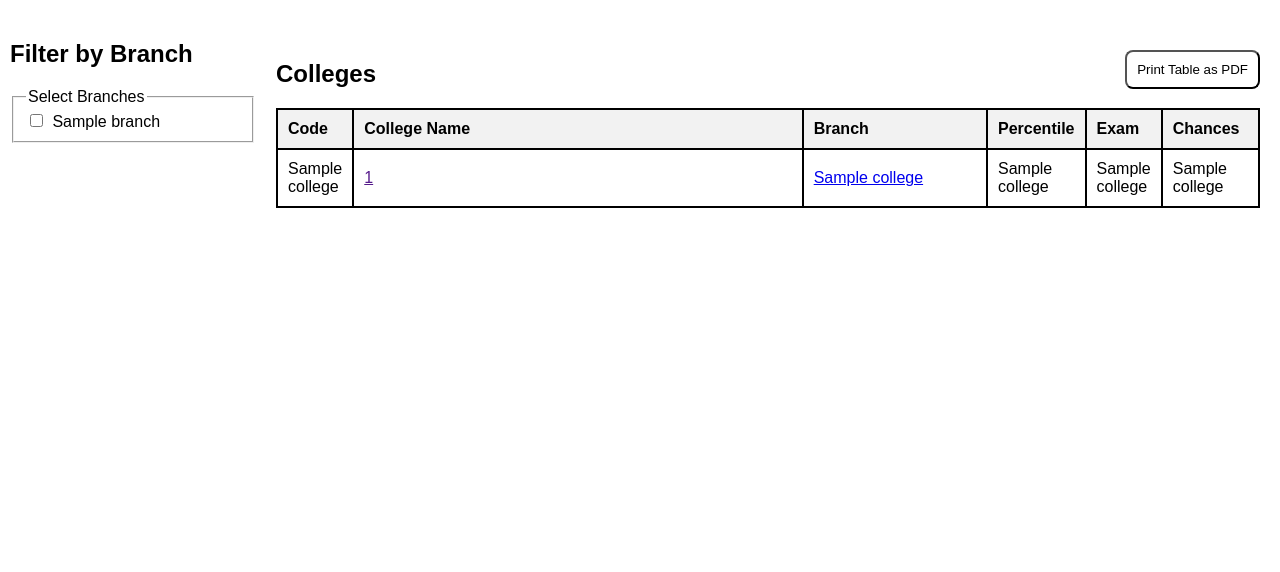
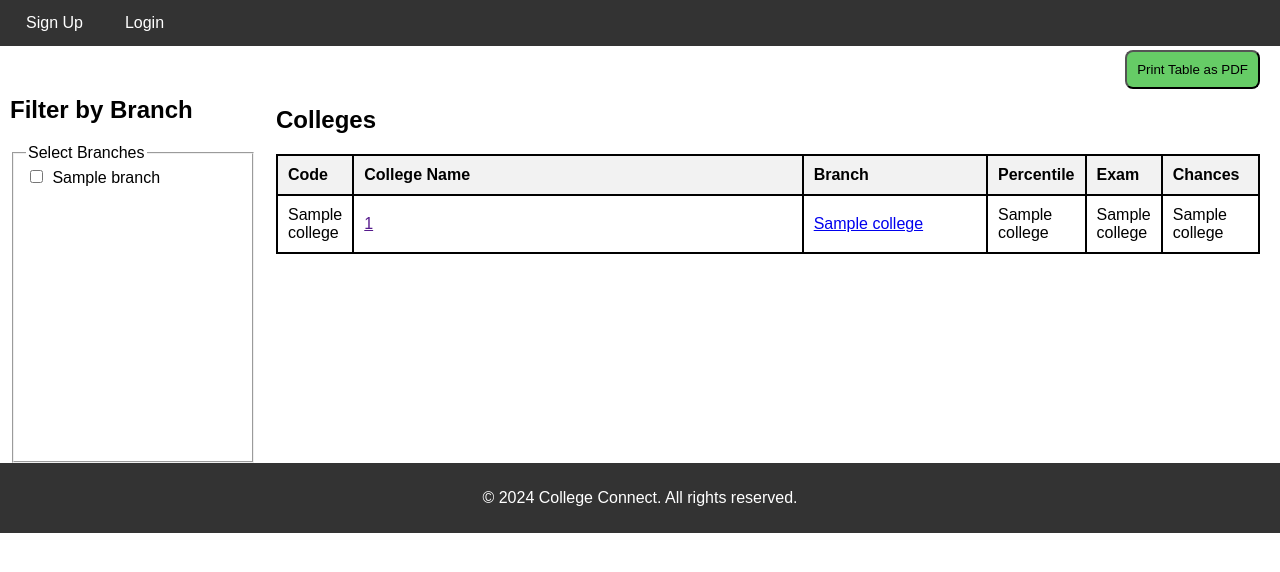
Before and after one commit to gauthamnnair/College-Connect, a Flask app: template templates/result.html in a window 1280 px wide. Shown: the top 572 px of the page. Run offline with Flask 3, Linux system fonts and the light colour scheme; the template is opened without the code that fills it: most values are stand-ins (such as "Sample title", 1, 10 or a date in 2020).

Commit message:
Added Nav bar and renamed pages

```diff
--- a/app.py
+++ b/app.py
@@ -83,7 +83,7 @@ def login():
 
     if user:
         # Redirect to index page with username if login is successful
-        return redirect(url_for('index', username=username))
+        return redirect('/form')
     else:
         # Redirect back to login page with an error message
         return redirect(url_for('login_form'))
@@ -94,12 +94,12 @@ def index(username):
     return f'Welcome, {username}!'
 
 # Render the admission form
-@app.route('/admission', methods=['GET'])
+@app.route('/form', methods=['GET'])
 def admission_form():
     return render_template('form.html')
 
 # Handle admission form submission
-@app.route('/submit', methods=['POST'])
+@app.route('/list', methods=['POST'])
 def submit_admission():
     mhcet_percentile = request.form.get('mhcet_percentile')
     jee_percentile = request.form.get('jee_percentile')
--- a/static/styles.css
+++ b/static/styles.css
@@ -75,3 +75,53 @@ th, td {
 th {
     background-color: #f2f2f2;
 }
+
+nav {
+    background-color: #333;
+    overflow: hidden;
+    width: 100%;
+    top: 0;
+}
+
+nav ul {
+    list-style-type: none;
+    margin: 0;
+    padding: 0;
+    overflow: hidden;
+    display: flex;
+    justify-content: space-between;
+    align-items: center; /* Align items vertically */
+    width: 100%;
+}
+
+nav .right-group {
+    display: flex;
+    justify-content: flex-end; /* Align items to the right */
+    align-items: center; /* Align items vertically */
+}
+
+nav li {
+    margin-left: 10px; /* Add some space between items */
+}
+
+nav li a {
+    display: block;
+    color: white;
+    text-align: center;
+    padding: 14px 16px;
+    text-decoration: none;
+}
+
+nav li a:hover {
+    background-color: #111;
+}
+
+/* Footer style */
+footer {
+    background-color: #333;
+    color: white;
+    text-align: center;
+    padding: 10px 0;
+    bottom: 0;
+    width: 100%;
+}
--- a/templates/login.html
+++ b/templates/login.html
@@ -17,13 +17,13 @@
         </div>
         <div class="input-container">
             <label for="loginPassword">Password:</label>
-            <a href="forgotpassword.html" class="forgot-password">Forgot Password?</a>
+            <a href="#" class="forgot-password">Forgot Password?</a>
             <input type="password" id="loginPassword" name="loginPassword" required>
         </div>
         <input type="submit" value="Login">
     </form>
 
-    <p>Don't have an account? <a href="signup.html">Sign up</a></p>
+    <p>Don't have an account? <a href="/signup">Sign up</a></p>
 </div>
 
 </body>
--- a/templates/result.html
+++ b/templates/result.html
@@ -25,6 +25,7 @@
             border-radius: 8px;
             width: 20%;
             margin-left: 10px;
+            margin-top: 10px;
         }
 
         .colleges-table {
@@ -35,7 +36,7 @@
         }
 
         .download-button {
-            background-color: #fff;
+            background-color: #66cc66;
             padding: 10px;
             border-radius: 8px;
             text-align: center;
@@ -75,11 +76,21 @@
 </head>
 <body>
 
+    <!-- Navigation bar -->
+    <nav>
+        <ul>
+            <div class="right-group">
+                <li><a href="/signup">Sign Up</a></li>
+                <li><a href="/login">Login</a></li>
+            </div>
+        </ul>
+    </nav>
+
     <div class="tables-container">
         <div class="filter-table">
             <h2>Filter by Branch</h2>
             <form id="branchFilterForm">
-                <fieldset>
+                <fieldset style="height: 300px; overflow-y: auto;">
                     <legend>Select Branches</legend>
                     {% for branch in distinct_branches %}
                         <label>
@@ -150,6 +161,10 @@
         </div>
     </div>
     <button class="download-button" onclick="printTable()">Print Table as PDF</button>
+    <!-- Footer -->
+    <footer>
+        <p>&copy; 2024 College Connect. All rights reserved.</p>
+    </footer>
     <script>
         document.addEventListener('DOMContentLoaded', function() {
             const branchCheckboxes = document.querySelectorAll('input[name="branch"]');
@@ -184,9 +199,9 @@
                 const collegeRows = document.querySelectorAll('.colleges-table table tbody tr');
 
                 collegeRows.forEach(function(row) {
-                    const branch = row.querySelector('td:nth-child(2)').textContent;
-                    const exam = row.querySelector('td:nth-child(4)').textContent;
-                    const chance = row.querySelector('td:nth-child(5)');
+                    const branch = row.querySelector('td:nth-child(3)').textContent;
+                    const exam = row.querySelector('td:nth-child(5)').textContent;
+                    const chance = row.querySelector('td:nth-child(6)');
 
                     const branchMatch = selectedBranches.length === 0 || selectedBranches.includes(branch);
                     const examMatch = selectedExams.length === 0 || selectedExams.includes(exam);
--- a/templates/signup.html
+++ b/templates/signup.html
@@ -7,8 +7,9 @@
     <link rel="stylesheet" href="{{ url_for('static', filename='styles.css') }}">
 </head>
 <body>
-
-<h2>User Sign Up</h2>
+    <div class="container">
+        <h2 style="margin: 30px;">User Sign Up</h2>
+    </div>
     <form id="signupForm" action="/signup" method="post">
         <div>
             <label for="signupEmail">Email:</label>
```
Also changed, not shown: templates/form.html (+14 -1 lines), templates/index.html (+6 -59 lines), users.db. Lines whose indentation alone changed are shown as unchanged.
